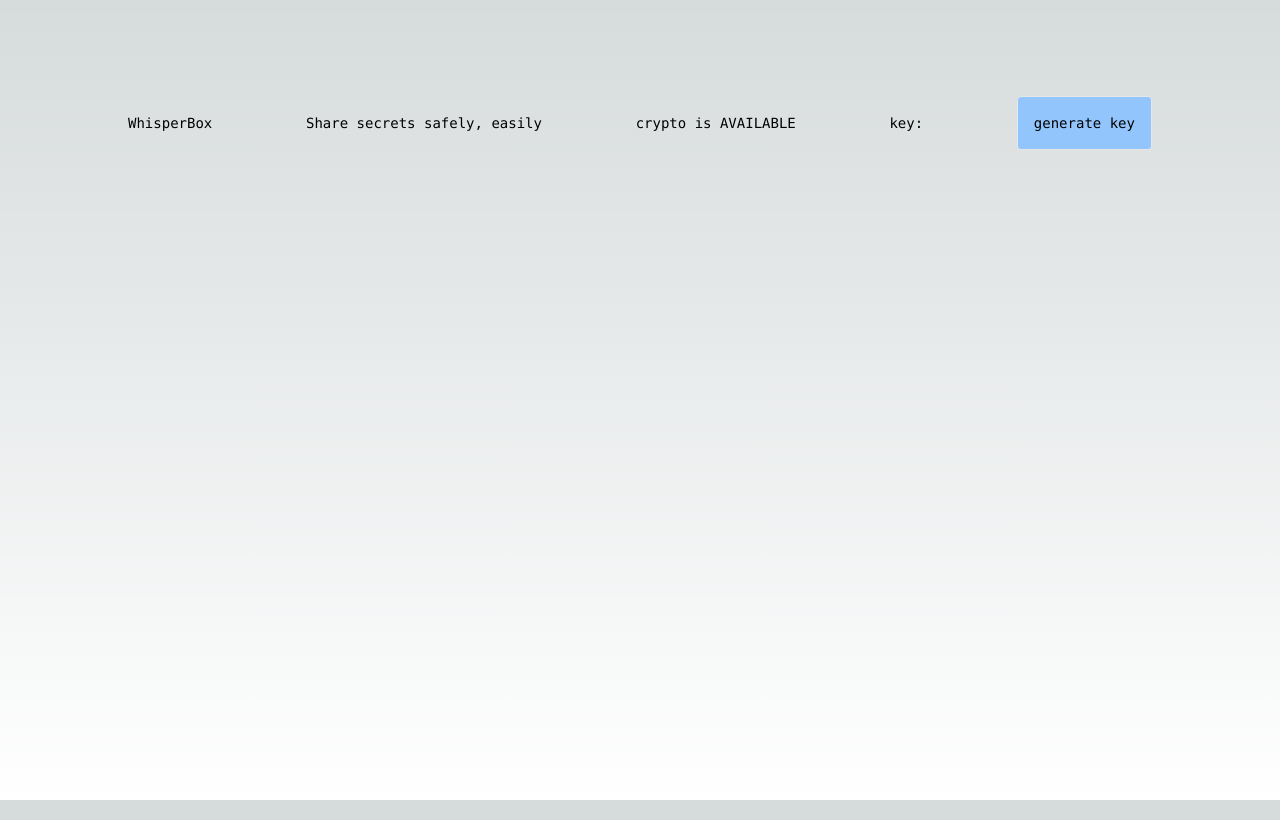
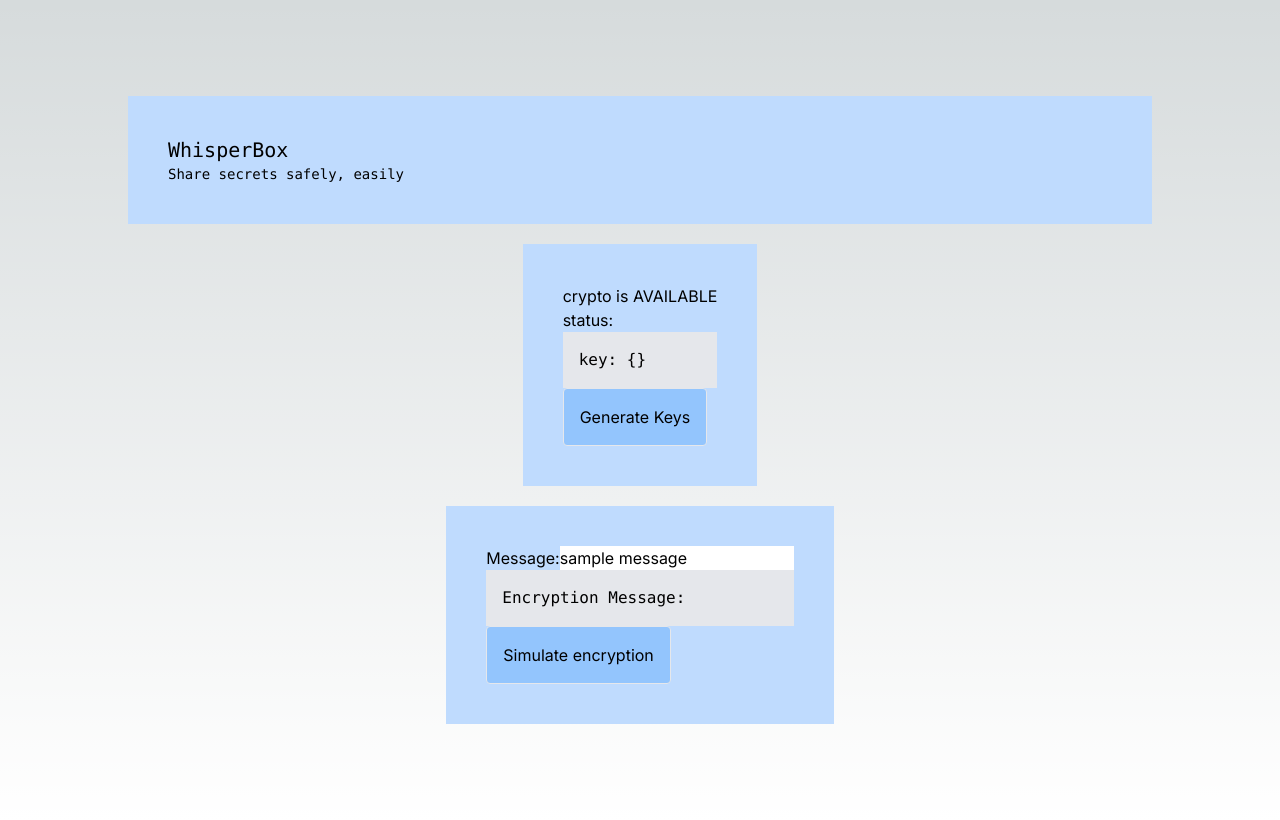
Before and after one commit to azophy/whisper-box, a Next.js app: page / in a window 1280 px wide. Built offline with nearby package versions, Linux system fonts and the light colour scheme.

Commit message:
experiment with advance encryp-decript case

```diff
--- a/app/layout.tsx
+++ b/app/layout.tsx
@@ -5,8 +5,8 @@ import { Inter } from 'next/font/google'
 const inter = Inter({ subsets: ['latin'] })
 
 export const metadata: Metadata = {
-  title: 'Create Next App',
-  description: 'Generated by create next app',
+  title: 'Whisper Box',
+  description: 'Share secrets safely, easily',
 }
 
 export default function RootLayout({
--- a/app/page.tsx
+++ b/app/page.tsx
@@ -1,5 +1,6 @@
 'use client'
 import { useState } from 'react'
+const { split: shamirSplit, join: shamirJoin } = require('shamir');
 
 const sleep = async (milliseconds) => {
   await new Promise(resolve => {
@@ -8,7 +9,10 @@ const sleep = async (milliseconds) => {
 };
 
 export default function Home() {
-  const [key, setKey] = useState('')
+  const [status, setStatus] = useState('')
+  const [encryptionMessage, setEncryptionMessage] = useState('')
+  const [origMsg, setOrigMsg] = useState("sample message")
+  const [key, setKey] = useState({})
 
   const isCryptoAvailable = (typeof window.crypto.subtle !== 'undefined')
 
@@ -17,9 +21,9 @@ export default function Home() {
     return enc.encode(msg);
   }
 
-  async function generate() {
-    setKey('generating...')
-    let res = await window.crypto.subtle.generateKey(
+  const generate = async () => {
+    setStatus('generating...')
+    const res = await window.crypto.subtle.generateKey(
       {
         name: "RSA-OAEP",
         modulusLength: 4096,
@@ -29,59 +33,115 @@ export default function Home() {
       true,
       ["encrypt", "decrypt"],
     );
-
-    setKey('converting...')
+    setStatus('converting...')
     const publicKey = await window.crypto.subtle.exportKey("jwk", res.publicKey);
     const privateKey = await window.crypto.subtle.exportKey("jwk", res.privateKey);
-    setKey('done converting')
+    setKey({ publicKey, privateKey })
 
-    setKey(JSON.stringify({ publicKey, privateKey }))
-    await sleep(1000)
+    setStatus('done converting')
+  }
 
-    setKey('encrypting...')
+  const simulateEncryption = async () => {
+    const publicKey = await window.crypto.subtle.importKey(
+      "jwk",
+      key.publicKey,
+      {
+        name: "RSA-OAEP",
+        hash: "SHA-256",
+      },
+      true,
+      ["encrypt"],
+    );
+
+    const privateKey = await window.crypto.subtle.importKey(
+      "jwk",
+      key.privateKey,
+      {
+        name: "RSA-OAEP",
+        hash: "SHA-256",
+      },
+      true,
+      ["decrypt"],
+    );
+
+    setStatus('encrypting...')
+    let msg = `original Message: ${origMsg}`
 
     const cipherText = await window.crypto.subtle.encrypt(
         {
           name: "RSA-OAEP",
         },
-        res.publicKey,
-        encodeMessage('abcdefg'),
+        publicKey,
+        encodeMessage(origMsg)
       );
 
+    const decodedChiperText = window.btoa(cipherText)
     let decoder = new TextDecoder()
-    setKey('encryption result: ' + decoder.decode(cipherText))
+    msg += "\nencryption result: " + decoder.decode(cipherText)
 
-    await sleep(3000)
-
-    setKey('decrypting...')
+    setStatus('decrypting...')
 
     const decryptRes = await window.crypto.subtle.decrypt(
       { name: "RSA-OAEP" },
-      res.privateKey,
+      privateKey,
       cipherText,
     );
-    setKey('decryption result: ' + decoder.decode(decryptRes))
+    msg += "\ndecryption result: " + decoder.decode(decryptRes)
+
+    setEncryptionMessage(msg)
   }
 
   return (
     <main className="flex min-h-screen flex-col items-center justify-between p-24">
-      <div className="z-10 w-full max-w-5xl items-center justify-between font-mono text-sm lg:flex">
-        <h1>WhisperBox</h1>
+      <div className="p-10 bg-blue-200 w-full max-w-5xl items-center justify-between font-mono text-sm ">
+        <h1 class="text-xl">WhisperBox</h1>
 
-        <p>Share secrets safely, easily</p>
+        <p class="font-italic">Share secrets safely, easily</p>
+      </div>
 
+      <article className="p-10 mt-5 bg-blue-200">
         <p>crypto is { isCryptoAvailable ? 'AVAILABLE' : 'NOT AVAILABLE' }</p>
 
         <p>
-          key: { key }
+          status: { status }
         </p>
+
+        <pre class="bg-gray-200 p-4 overflow-x-scroll max-w-2xl">
+          key: { JSON.stringify(key, true, " ") }
+        </pre>
 
         <button
           type="button"
           onClick={generate}
           className="bg-blue-300 p-4 border rounded hover:bg-blue-500"
-        >generate key</button>
-      </div>
+        >Generate Keys</button>
+      </article>
+
+      <article className="p-10 mt-5 bg-blue-200">
+        <div>
+          <label>
+            Message:
+          </label>
+          <input
+            type="text"
+            value={origMsg}
+            onInput={e => setOrigMsg(e.currentTarget.value)}
+          />
+        </div>
+
+        <pre class="bg-gray-200 p-4 overflow-x-scroll max-w-2xl">
+          Encryption Message:
+          { encryptionMessage }
+        </pre>
+
+        <button
+          type="button"
+          onClick={simulateEncryption}
+          className="bg-blue-300 p-4 border rounded hover:bg-blue-500"
+        >
+          Simulate encryption
+        </button>
+      </article>
     </main>
   )
 }
--- a/package.json
+++ b/package.json
@@ -19,6 +19,7 @@
     "postcss": "8.4.27",
     "react": "18.2.0",
     "react-dom": "18.2.0",
+    "shamir": "^0.7.1",
     "tailwindcss": "3.3.3",
     "typescript": "5.1.6"
   }
```
Also changed, not shown: 1 other file (tests, documents, lock files or other folders).
